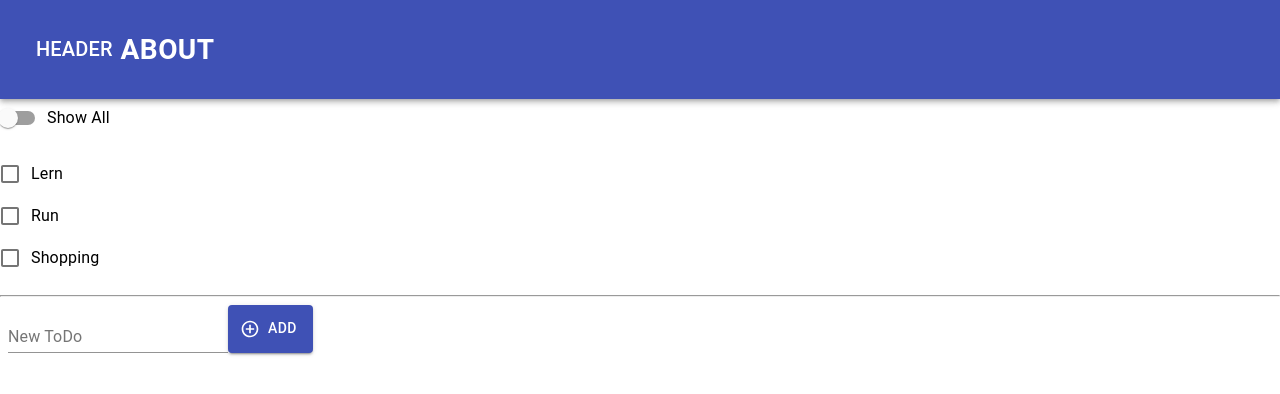
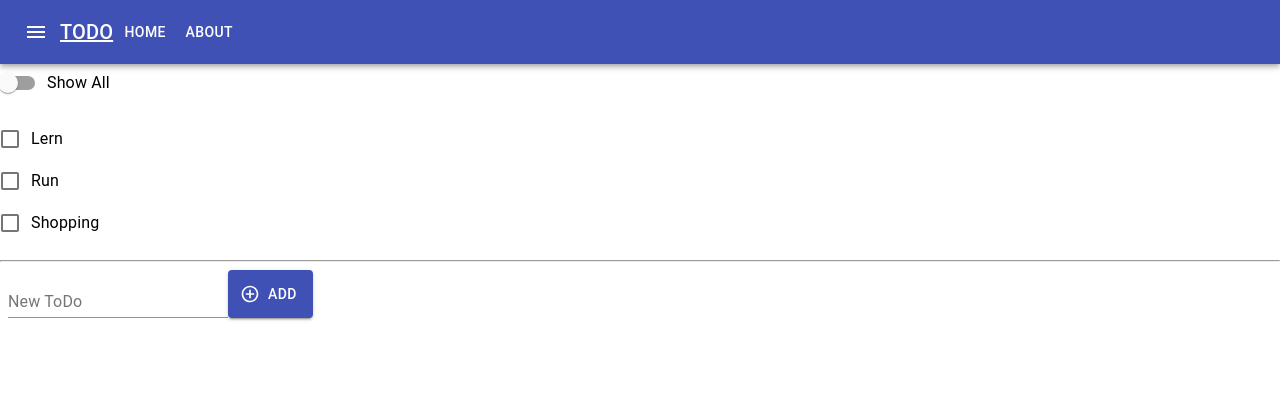
Before and after one commit to megalosghb/todo-list, a React (Create React App) app: page / in a window 1280 px wide. Shown: the top 394 px of the page. Built offline with nearby package versions, Linux system fonts and the light colour scheme.

Commit message:
panel menu

```diff
--- a/src/Header/index.js
+++ b/src/Header/index.js
@@ -6,23 +6,30 @@ import {
   Typography,
   Button,
 } from '@material-ui/core';
-import { About } from '../About';
+import MenuIcon from '@material-ui/icons/Menu';
+import { Link } from 'react-router-dom';
 
 export const Header = () => {
   return (
     <AppBar position="static">
       <Toolbar>
-        <IconButton
-          edge="start"
-          className={Header.menuButton}
+        <IconButton edge="start" color="inherit" aria-label="menu">
+          <MenuIcon />
+        </IconButton>
+        <Typography
+          className="typo"
           color="inherit"
-          aria-label="menu"
-        ></IconButton>
-        <Typography variant="h6" className={Header.title}>
-          HEADER
+          to="/"
+          component={Link}
+          variant="h6"
+        >
+          TODO
         </Typography>
-        <Button color="inherit">
-          <Button to={About} component={About} />
+        <Button color="inherit" to="/" component={Link}>
+          Home
+        </Button>
+        <Button color="inherit" to="/about" component={Link}>
+          About
         </Button>
       </Toolbar>
     </AppBar>
--- a/src/Todos/style.css
+++ b/src/Todos/style.css
@@ -2,3 +2,5 @@
   list-style: none;
   padding: 0px;
 }
+.typo {
+}
```
